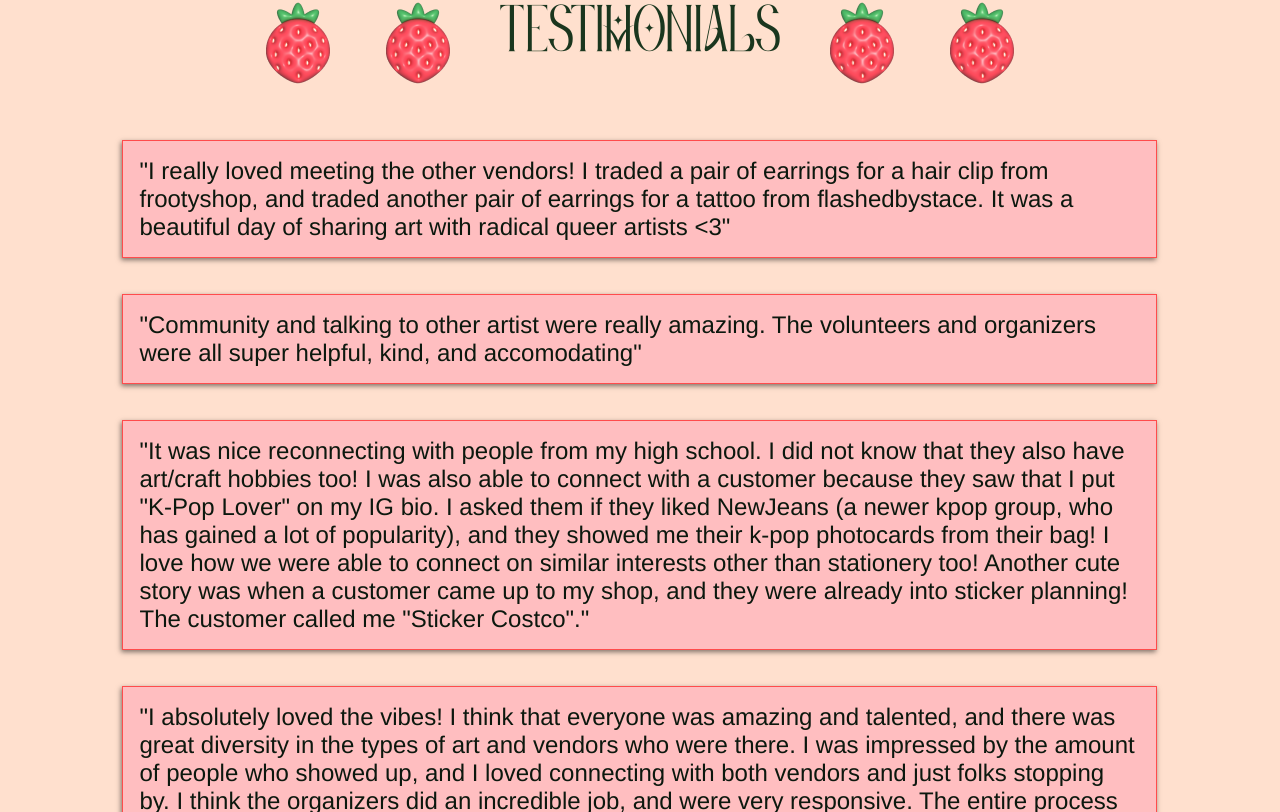
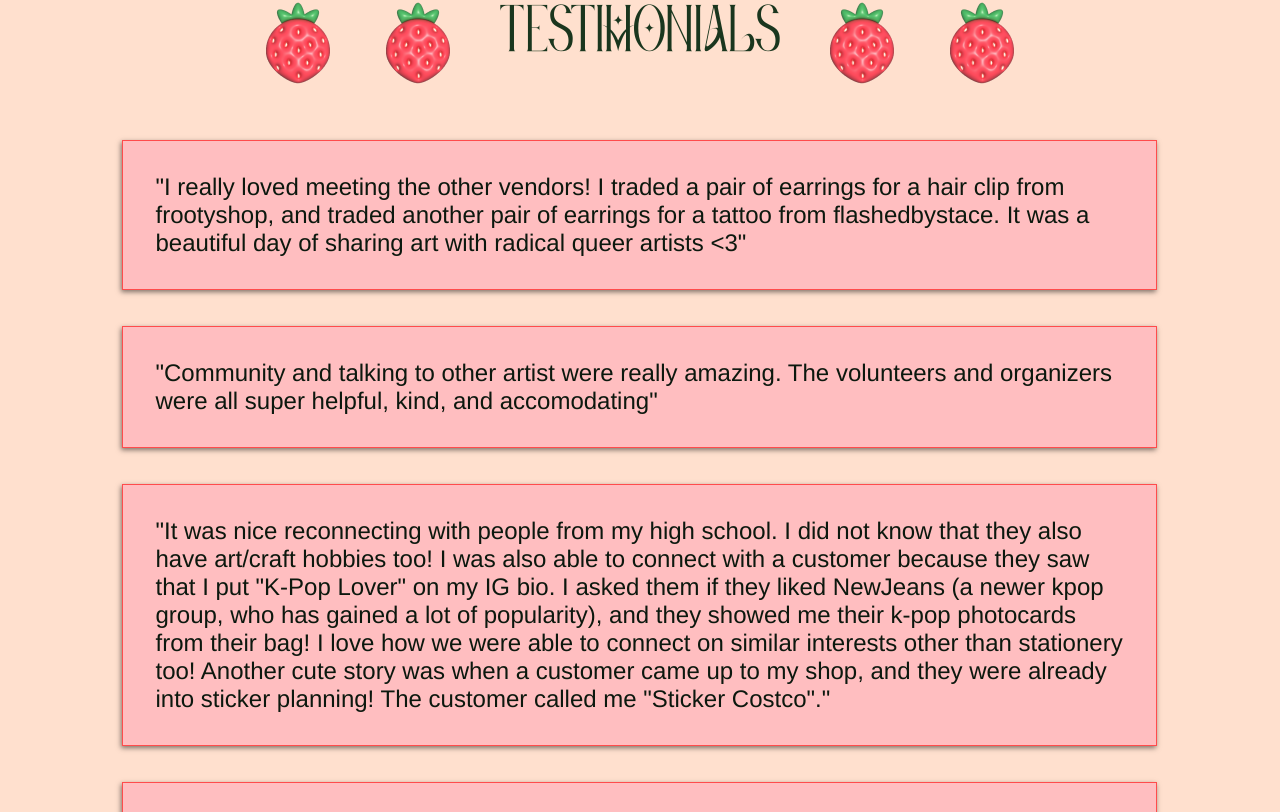
Before and after one commit to michellewong793/queer-art-fair-v2, a Next.js app: page / in a window 1280 px wide. Shown: the part 2148-2960 px from the top of the page. Built offline with nearby package versions, Linux system fonts and the light colour scheme; a web font is replaced by a local one.

Commit message:
Increases testimonial padding to 32 px on desktop

```diff
--- a/components/Testimonial.module.css
+++ b/components/Testimonial.module.css
@@ -12,3 +12,9 @@
 .source {
     text-align: center;
 }
+
+@media screen and (min-width: 768px) {
+    .textContainer {
+        padding: 32px;
+    }
+}
```
